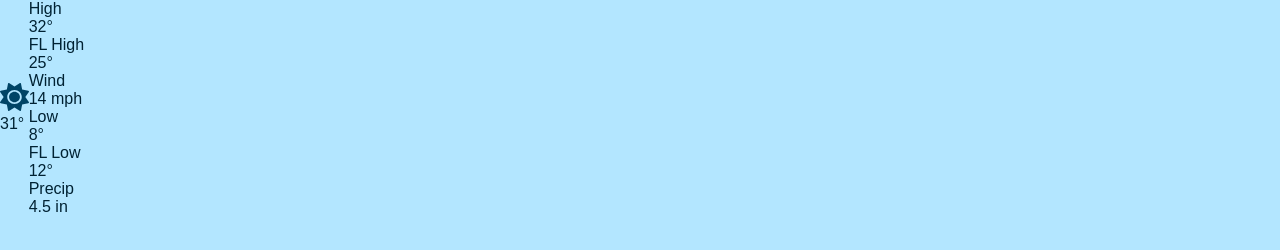
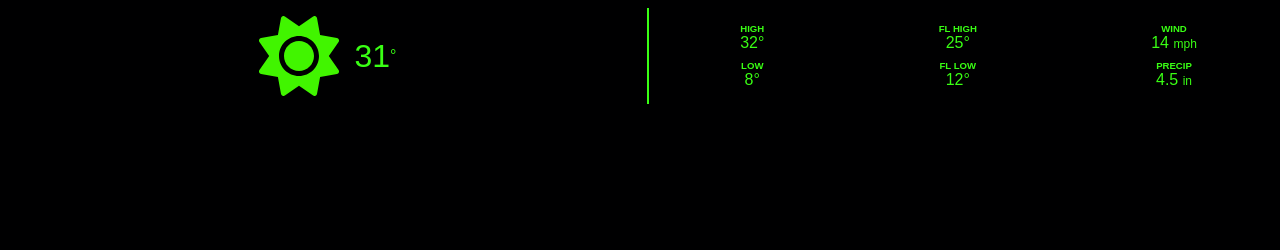
Before and after one commit to MantisTMD1/serverless-weather-app, a website built with Vite: page index.html in a window 1280 px wide. Built offline with nearby package versions, Linux system fonts and the light colour scheme.

Commit message:
lunch break

```diff
--- a/index.html
+++ b/index.html
@@ -14,7 +14,7 @@
           alt="weather icon"
           data-current-icon
         />
-        <span data-current-temp>31</span>&deg;
+        <span data-current-temp class="header-current-temp">31</span>&deg;
       </div>
       <div class="header-right">
         <div class="info-group">
@@ -49,6 +49,10 @@
         </div>
       </div>
     </header>
+    <section class="day-section" data-day-section></section>
+<div class="day-card">
+
+</div>
     <script type="module" src="/main.js"></script>
   </body>
 </html>
--- a/style.css
+++ b/style.css
@@ -5,11 +5,70 @@
 
 body {
   margin: 0;
-  background-color: hsl(200, 100%, 85%);
-  color: hsl(200, 100%, 10%);
-  font-family: 'Nunito', sans-serif;
+  background-color: rgb(0, 0, 0.5);
+  color: #39ff14;
+  font-family: "Nunito", sans-serif;
 }
-.header{
-display: flex;
-align-items: center;
+
+.blurred{
+filter: blur(3px);
+overflow: hidden;
 }
+.header {
+  display: flex;
+  align-items: center;
+}
+
+.header-left {
+  display: flex;
+  width: 50%;
+  align-items: center;
+  justify-content: center;
+  margin: 0.5rem;
+  padding: 0.5rem;
+  border-right: 2px solid #39ff14;
+}
+
+.weather-icon {
+  width: 40px;
+  height: 40px;
+  object-fit: contain;
+  filter: invert(63%) sepia(87%) saturate(696%) hue-rotate(60deg)
+    brightness(108%) contrast(111%);
+}
+
+.weather-icon.large {
+  width: 80px;
+  height: 80px;
+}
+
+.header-current-temp {
+  font-size: 2rem;
+  margin-left: 1rem;
+}
+
+.header-right {
+  display: grid;
+  width: 50%;
+  justify-content: space-around;
+  gap: 0.5rem;
+  grid-template-columns: repeat(3, auto);
+  grid-template-rows: repeat(2, auto);
+}
+
+.info-group {
+  display: flex;
+  flex-direction: column;
+  align-items: center;
+}
+
+.label {
+  text-transform: uppercase;
+  font-weight: bold;
+  font-size: 0.6rem;
+}
+
+.value-sub-info {
+  font-weight: lighter;
+  font-size: 0.75rem;
+}
```
